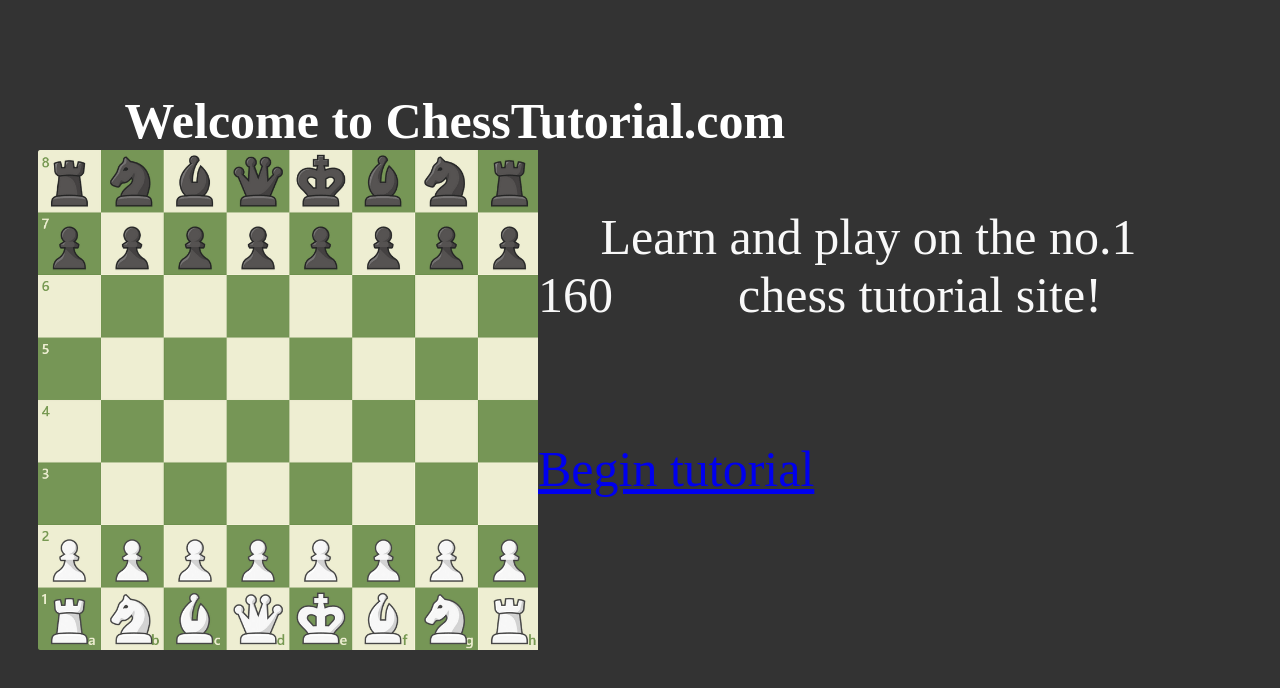
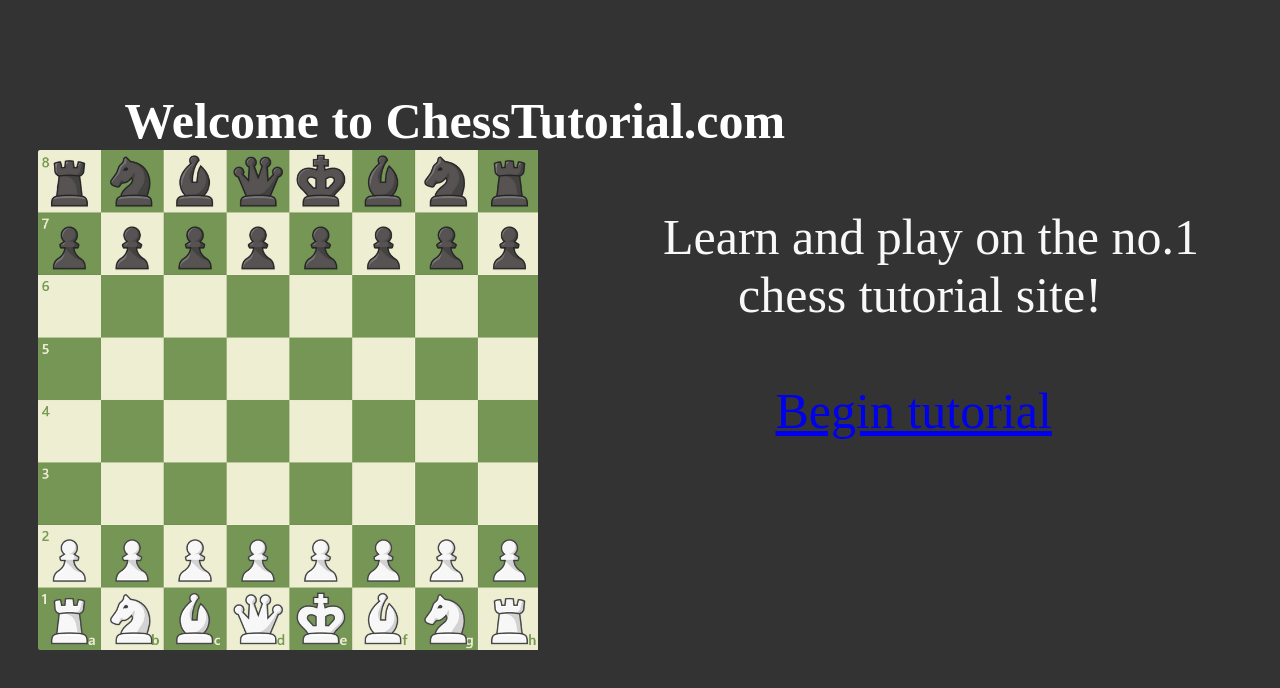
Before and after one commit to seongyun11/Chess, a plain HTML site: page index.html in a window 1280 px wide. Drawn offline with Linux system fonts and the light colour scheme.

Commit message:
Add files via upload

```diff
--- a/index.html
+++ b/index.html
@@ -13,13 +13,12 @@
     <span style="font-size:50px; color:rgb(255, 255, 255); float:center">
    <b>  &#160&#160&#160&#160&#160&#160 Welcome to ChessTutorial.com </b>
    <img src= "chessboard.png" alt="chessboard." style= "width:500px; height:500px; float:left;"> <br></span>
-    <span style="font-size:50px; color:rgb(248, 248, 248); float:center;"> <br> &#160&#160&#160&#160 Learn and play on the no.1 <br>
-                                                                                160&#160&#160&#160&#160&#160&#160&#160&#160&#160 chess tutorial site! <br>
-
-                                                                                <br>
-                                                                                <br>
-
-                                                                                <a href="Tutorial(1).html"> Begin tutorial </a> </span>
+    <span style="font-size:50px; color:rgb(248, 248, 248); float:center;"> <br> &#160&#160&#160&#160&#160&#160&#160&#160&#160  Learn and play on the no.1  <br>
+        &#160&#160&#160&#160&#160&#160&#160&#160&#160&#160&#160&#160&#160&#160&#160  chess tutorial site!
+                                                                        <br>
+                                                                        <br>
+                                                                        &#160&#160&#160&#160 &#160&#160 &#160&#160 &#160&#160 &#160&#160
+                                                                        &#160 <a href="Tutorial(1).html"> Begin tutorial </a> </span>
 
 
 </div>
```
